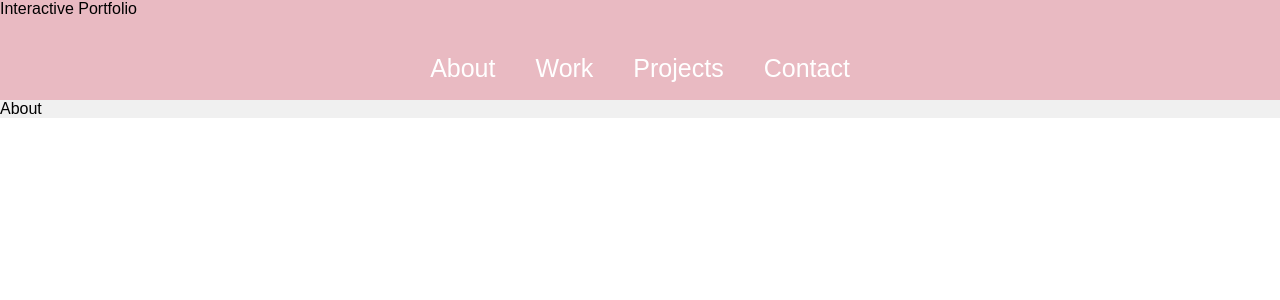
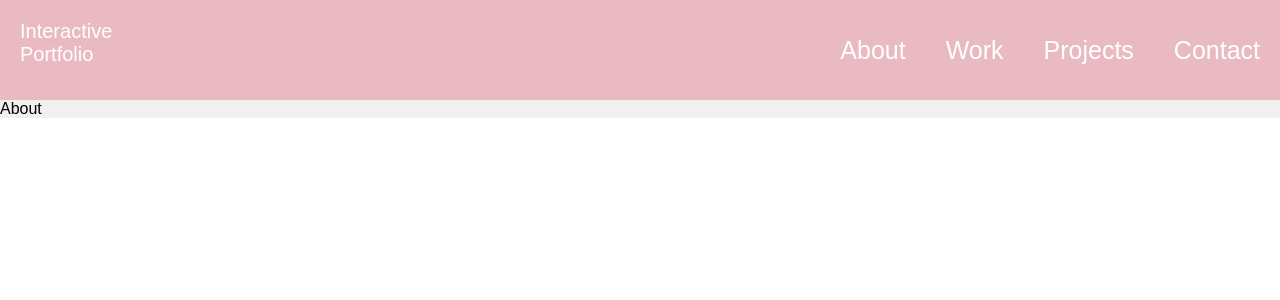
Before and after one commit to shilpashaji1204/interactive_portfolio, a React (Vite) app in the folder frontend/: page / in a window 1280 px wide. Shown: the top 300 px of the page. Built offline with nearby package versions, Linux system fonts and the light colour scheme.

Commit message:
Updated css

```diff
--- a/frontend/src/styles/Navbar.css
+++ b/frontend/src/styles/Navbar.css
@@ -1,8 +1,17 @@
 .navbar {
-
+    display: flex;
     width: 100%;
     height: 100px;
     background: rgb(233, 186, 194);
+}
+.navbar-logo {
+
+    color: white;
+    text-decoration: none;
+    margin: 20px;
+    font-size: 20px;
+
+
 }
 
 .links {
@@ -11,7 +20,7 @@
     height: 100%;
     display: flex;
     align-items: center;
-    justify-content: center;
+    justify-content:flex-end;
     color: white;
 }
 
```
